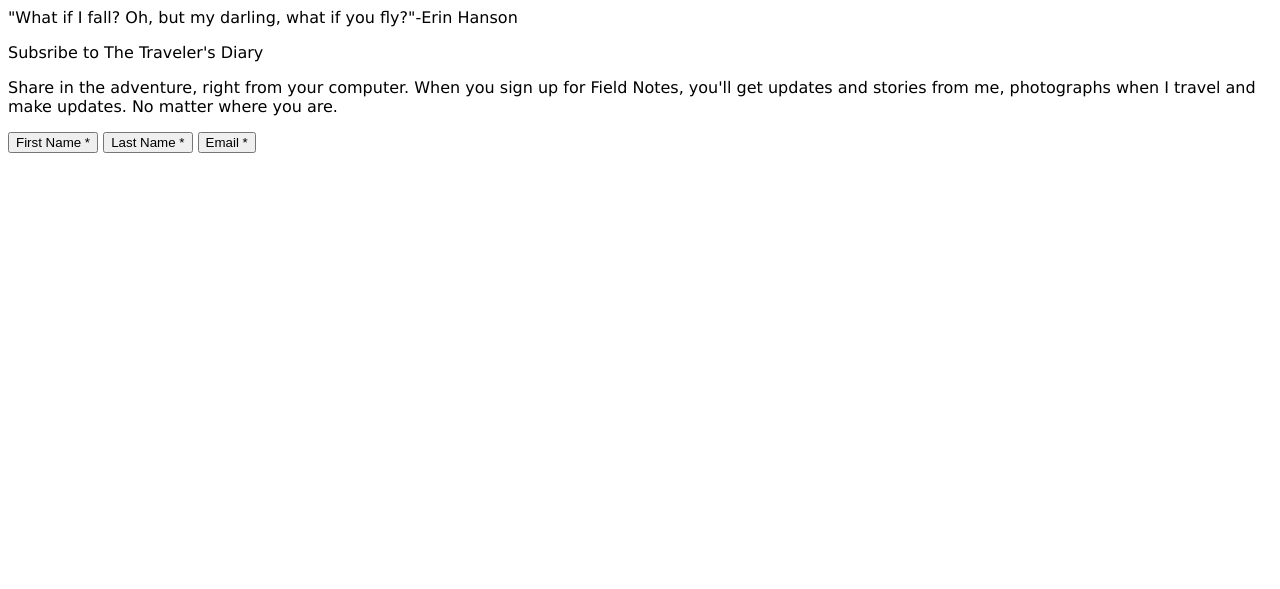
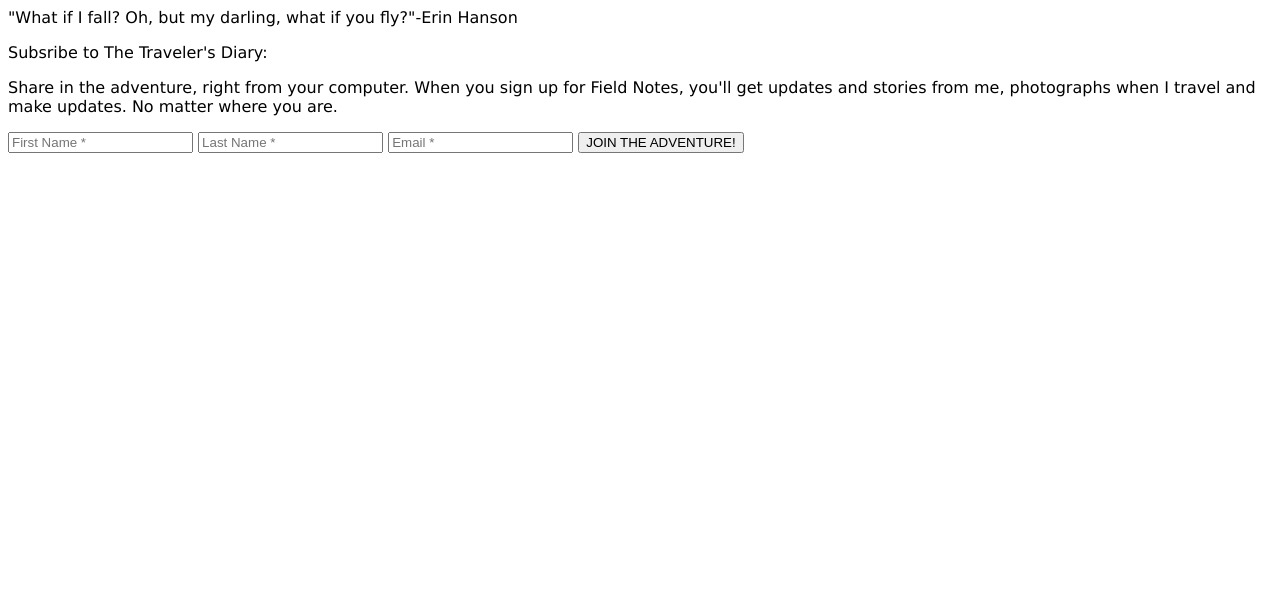
Before and after one commit to jsherry27/jrs-website2.0, a plain HTML site: page Home Page/index.html in a window 1280 px wide. Shown: the part 211-800 px from the top of the page. Drawn offline with Linux system fonts and the light colour scheme.

Commit message:
added pictures folder. finished html for home page

```diff
--- a/index.html
+++ b/Home Page/index.html
@@ -19,21 +19,23 @@
     <div class="fnt-md">
       <h1>Welcome!</h1>
     </div>
+    <div>
+        <p>"What if I fall? Oh, but my darling, what if you fly?"-Erin Hanson</p>
 
-    <p>"What if I fall? Oh, but my darling, what if you fly?"-Erin Hanson</p>
 
-    <div>
-      <p>Subsribe to The Traveler's Diary</p>
+      <p>Subsribe to The Traveler's Diary:</p>
       <p>
         Share in the adventure, right from your computer. When you sign up for
         Field Notes, you'll get updates and stories from me, photographs when I
         travel and make updates. No matter where you are.
       </p>
-      <div class="btn-group">
-        <button type="text">First Name *</button>
-        <button type="text">Last Name *</button>
-        <button type="text">Email *</button>
-      </div>
+    </div>
+
+    <div class="btn-group">
+      <input type="text" placeholder="First Name *"></input>
+      <input type="text" placeholder="Last Name *"></input>
+      <input type="email" placeholder="Email *"></input>
+      <button type="text">JOIN THE ADVENTURE!</button>
     </div>
     <script src="main.js"></script>
   </body>
--- /dev/null
+++ b/Home Page/styles.css
@@ -0,0 +1,15 @@
+body {
+  font-family: Verdana, Geneva, Tahoma, sans-serif;
+}
+.container {
+  display: grid;
+}
+.fnt-sm {
+  font-size: 12px;
+}
+.fnt-md {
+  font-size: 18px;
+}
+.fnt-lg {
+  font-size: 24px;
+}
--- a/styles.css
+++ /dev/null
@@ -1,33 +0,0 @@
-body {
-  font-family: Verdana, Geneva, Tahoma, sans-serif;
-}
-
-.fnt-sm {
-  font-size: 12px;
-}
-.fnt-md {
-  font-size: 18px;
-}
-.fnt-lg {
-  font-size: 24px;
-}
-
-/* use this below for the instagram button
-.fa {
-  padding: 20px;
-  font-size: 30px;
-  width: 50px;
-  text-align: center;
-  text-decoration: none;
-  margin: 5px 2px;
-}
-
-.fa:hover {
-    opacity: 0.7;
-}
-
-.fa-instagram {
-  background: #125688;
-  color: white;
-}
- */
```
Also changed, not shown: Home Page/Pictures/home-pic1.jpeg (added), Home Page/Pictures/home-pic2.jpeg (added), Home Page/main.js (added).
